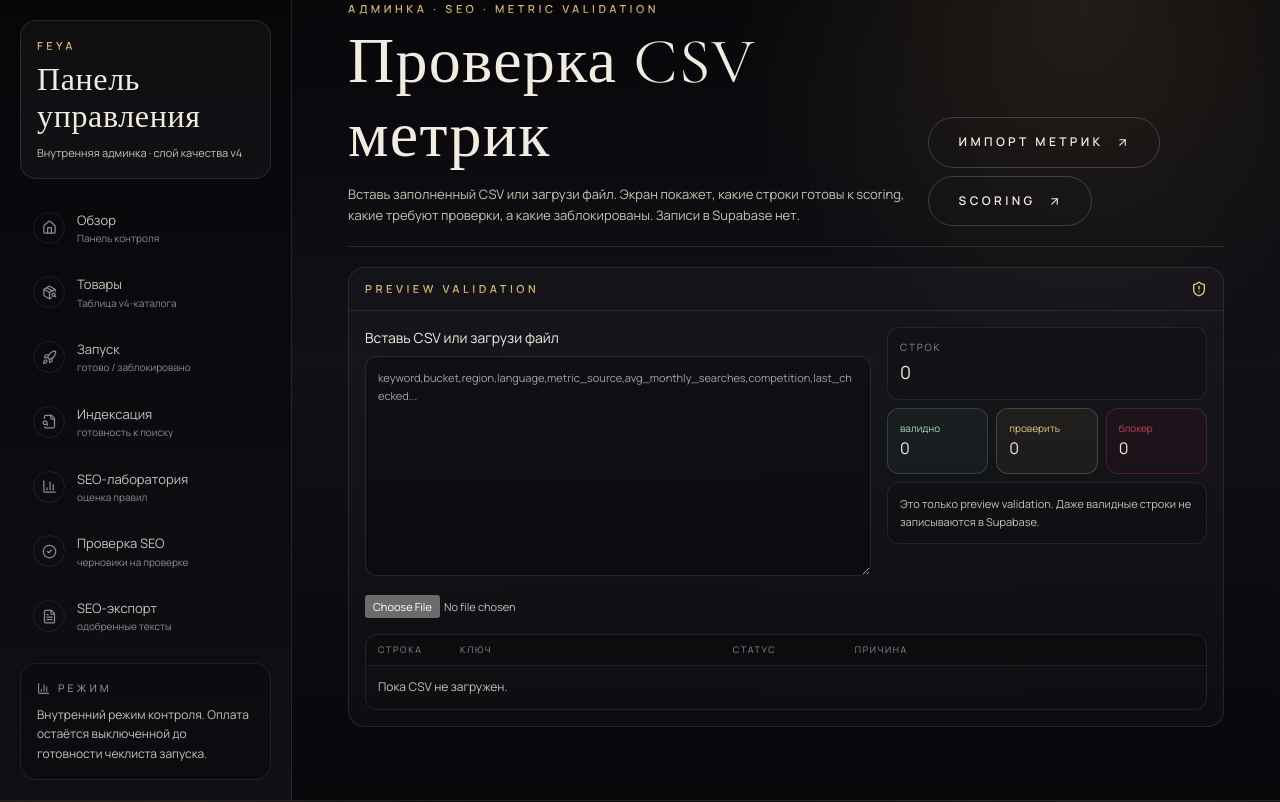
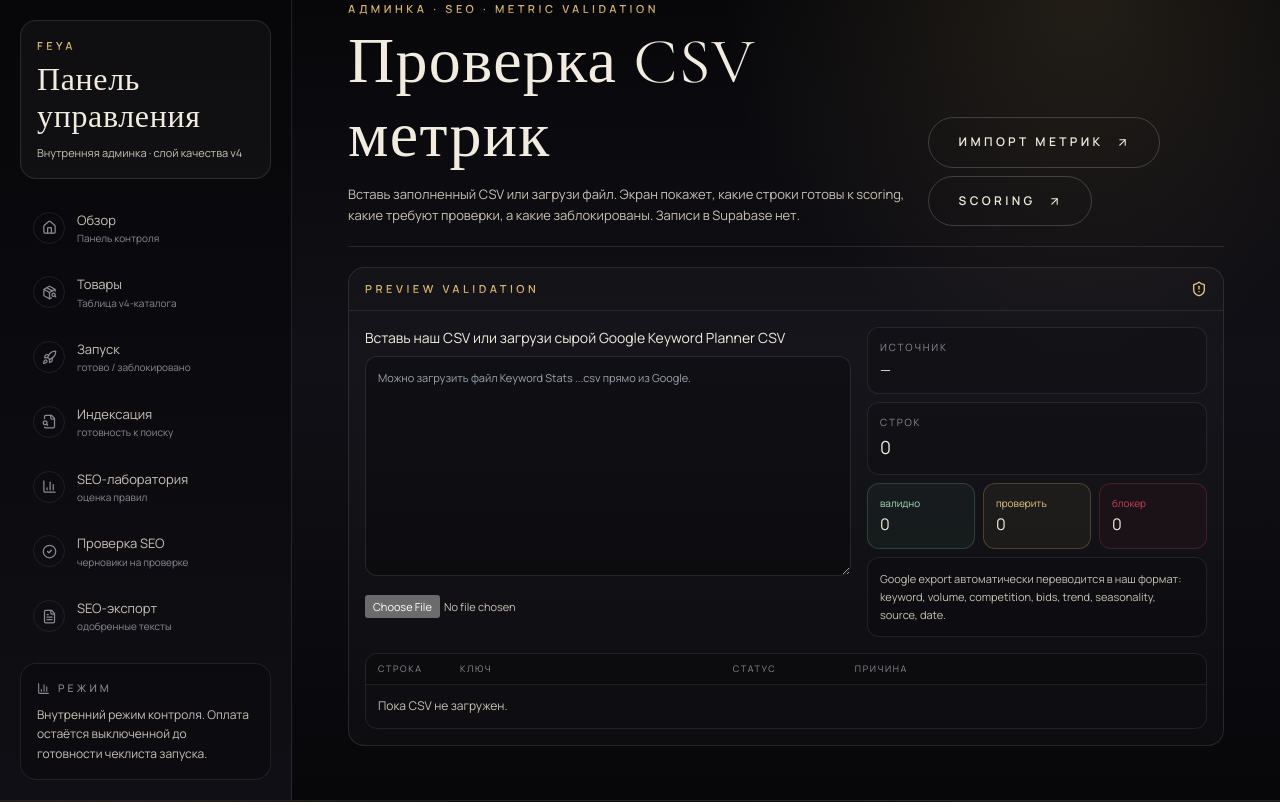
Before and after one commit to THEFEYA/feya-commerce, a Next.js app: page /admin/seo-engine/metric-import/validate in a window 1280 px wide. Shown: the top 802 px of the page. Built offline with nearby package versions, Linux system fonts and the light colour scheme; a web font is replaced by a local one.

Commit message:
feat: normalize Google Keyword Planner CSV imports

```diff
--- a/app/admin/seo-engine/metric-import/CsvMetricImportValidator.tsx
+++ b/app/admin/seo-engine/metric-import/CsvMetricImportValidator.tsx
@@ -3,66 +3,85 @@
 import { useMemo, useState } from 'react';
 
 const REQUIRED_COLUMNS = ['keyword', 'region', 'language', 'metric_source', 'avg_monthly_searches', 'competition', 'last_checked'];
-const ALLOWED_SOURCES = ['google_ads', 'csv_manual', 'erank', 'dataforseo', 'google_trends', 'search_console_future'];
-const ALLOWED_COMPETITION = ['LOW', 'MEDIUM', 'HIGH'];
+const ALLOWED_SOURCES = ['google_ads', 'google_keyword_planner', 'csv_manual', 'erank', 'dataforseo', 'google_trends', 'search_console_future'];
+const ALLOWED_COMPETITION = ['LOW', 'MEDIUM', 'HIGH', 'UNKNOWN'];
 
 type CsvRow = Record<string, string>;
 type RowStatus = 'valid' | 'blocked' | 'warning';
+type ParsedCsv = { headers: string[]; rows: CsvRow[]; source: 'our_csv' | 'google_keyword_planner' | 'empty'; detectedAtLine: number };
 
-type ValidationResult = {
-  rowNumber: number;
-  keyword: string;
-  status: RowStatus;
-  issues: string[];
-};
+type ValidationResult = { rowNumber: number; keyword: string; status: RowStatus; issues: string[] };
 
-function parseCsvLine(line: string) {
+function parseDelimitedLine(line: string, delimiter: string) {
   const cells: string[] = [];
   let current = '';
   let quoted = false;
-
   for (let index = 0; index < line.length; index += 1) {
     const char = line[index];
     const next = line[index + 1];
-
-    if (char === '"' && quoted && next === '"') {
-      current += '"';
-      index += 1;
-      continue;
-    }
-
-    if (char === '"') {
-      quoted = !quoted;
-      continue;
-    }
-
-    if (char === ',' && !quoted) {
-      cells.push(current.trim());
-      current = '';
-      continue;
-    }
-
+    if (char === '"' && quoted && next === '"') { current += '"'; index += 1; continue; }
+    if (char === '"') { quoted = !quoted; continue; }
+    if (char === delimiter && !quoted) { cells.push(current.trim()); current = ''; continue; }
     current += char;
   }
-
   cells.push(current.trim());
   return cells;
 }
 
-function parseCsv(text: string) {
-  const lines = text.split(/\r?\n/).filter((line) => line.trim().length > 0);
-  if (!lines.length) return { headers: [], rows: [] as CsvRow[] };
+function cleanNumber(value: string) {
+  const cleaned = String(value || '').replaceAll('"', '').replaceAll('\u202f', '').replaceAll(' ', '').replace(',', '.').replace(/[^0-9.\-]/g, '');
+  return cleaned;
+}
 
-  const headers = parseCsvLine(lines[0]).map((header) => header.trim());
-  const rows = lines.slice(1).map((line) => {
-    const cells = parseCsvLine(line);
-    return headers.reduce<CsvRow>((row, header, index) => {
-      row[header] = cells[index] || '';
-      return row;
-    }, {});
+function normalizeCompetition(value: string) {
+  const text = String(value || '').trim().toLowerCase();
+  if (['high', 'высокий', 'высокая'].includes(text)) return 'HIGH';
+  if (['medium', 'средний', 'средняя'].includes(text)) return 'MEDIUM';
+  if (['low', 'низкий', 'низкая'].includes(text)) return 'LOW';
+  return 'UNKNOWN';
+}
+
+function todayIso() { return new Date().toISOString().slice(0, 10); }
+
+function normalizeGoogleRow(row: CsvRow): CsvRow {
+  const keyword = row.Keyword || row.keyword || '';
+  return {
+    keyword,
+    region: 'US',
+    language: 'en',
+    metric_source: 'google_keyword_planner',
+    avg_monthly_searches: cleanNumber(row['Avg. monthly searches']),
+    competition: normalizeCompetition(row.Competition),
+    competition_index: cleanNumber(row['Competition (indexed value)']),
+    low_bid: cleanNumber(row['Top of page bid (low range)']),
+    high_bid: cleanNumber(row['Top of page bid (high range)']),
+    trend: row['Изменение за год'] || '',
+    seasonality: [
+      row['Searches: Jun 2025'], row['Searches: Jul 2025'], row['Searches: Aug 2025'], row['Searches: Sep 2025'], row['Searches: Oct 2025'], row['Searches: Nov 2025'],
+      row['Searches: Dec 2025'], row['Searches: Jan 2026'], row['Searches: Feb 2026'], row['Searches: Mar 2026'], row['Searches: Apr 2026'], row['Searches: May 2026'],
+    ].filter(Boolean).join('|'),
+    last_checked: todayIso(),
+    notes: `google_export_currency=${row.Currency || ''}; qoq=${row['Изменение за квартал'] || ''}; yoy=${row['Изменение за год'] || ''}`,
+  };
+}
+
+function parseCsv(text: string): ParsedCsv {
+  const lines = text.replace(/^\uFEFF/, '').split(/\r?\n/).filter((line) => line.trim().length > 0);
+  if (!lines.length) return { headers: [], rows: [], source: 'empty', detectedAtLine: 0 };
+  const googleHeaderIndex = lines.findIndex((line) => line.includes('Keyword\t') && line.includes('Avg. monthly searches'));
+  const delimiter = googleHeaderIndex >= 0 ? '\t' : ',';
+  const headerIndex = googleHeaderIndex >= 0 ? googleHeaderIndex : 0;
+  const rawHeaders = parseDelimitedLine(lines[headerIndex], delimiter).map((header) => header.trim().replace(/^\uFEFF/, ''));
+  const rawRows = lines.slice(headerIndex + 1).map((line) => {
+    const cells = parseDelimitedLine(line, delimiter);
+    return rawHeaders.reduce<CsvRow>((row, header, index) => { row[header] = cells[index] || ''; return row; }, {});
   });
-
-  return { headers, rows };
+  if (googleHeaderIndex >= 0) {
+    const rows = rawRows.map(normalizeGoogleRow).filter((row) => row.keyword);
+    const headers = ['keyword', 'region', 'language', 'metric_source', 'avg_monthly_searches', 'competition', 'competition_index', 'low_bid', 'high_bid', 'trend', 'seasonality', 'last_checked', 'notes'];
+    return { headers, rows, source: 'google_keyword_planner', detectedAtLine: googleHeaderIndex + 1 };
+  }
+  return { headers: rawHeaders, rows: rawRows, source: 'our_csv', detectedAtLine: 1 };
 }
 
 function isNonNegativeNumber(value: string) {
@@ -74,61 +93,30 @@ function isNonNegativeNumber(value: string) {
 function validateRow(row: CsvRow, rowNumber: number): ValidationResult {
   const issues: string[] = [];
   const warnings: string[] = [];
-
-  REQUIRED_COLUMNS.forEach((column) => {
-    if (!row[column]?.trim()) issues.push(`нет ${column}`);
-  });
-
-  if (row.metric_source && !ALLOWED_SOURCES.includes(row.metric_source)) {
-    issues.push('неизвестный metric_source');
-  }
-
-  if (row.language && row.language !== 'en') {
-    issues.push('language должен быть en');
-  }
-
-  if (row.avg_monthly_searches && !isNonNegativeNumber(row.avg_monthly_searches)) {
-    issues.push('avg_monthly_searches должен быть числом >= 0');
-  }
-
-  if (row.competition && !ALLOWED_COMPETITION.includes(row.competition.toUpperCase())) {
-    issues.push('competition должен быть LOW / MEDIUM / HIGH');
-  }
-
-  if (row.metric_source === 'google_trends') {
-    warnings.push('Google Trends не заменяет search volume');
-  }
-
-  if (!row.low_bid && !row.high_bid) {
-    warnings.push('нет bid-данных: scoring будет менее точным');
-  }
-
-  if (issues.length) {
-    return { rowNumber, keyword: row.keyword || '—', status: 'blocked', issues };
-  }
-
-  if (warnings.length) {
-    return { rowNumber, keyword: row.keyword || '—', status: 'warning', issues: warnings };
-  }
-
+  REQUIRED_COLUMNS.forEach((column) => { if (!row[column]?.trim()) issues.push(`нет ${column}`); });
+  if (row.metric_source && !ALLOWED_SOURCES.includes(row.metric_source)) issues.push('неизвестный metric_source');
+  if (row.language && row.language !== 'en') issues.push('language должен быть en');
+  if (row.avg_monthly_searches && !isNonNegativeNumber(row.avg_monthly_searches)) issues.push('avg_monthly_searches должен быть числом >= 0');
+  if (row.competition && !ALLOWED_COMPETITION.includes(row.competition.toUpperCase())) issues.push('competition должен быть LOW / MEDIUM / HIGH / UNKNOWN');
+  if (row.competition === 'UNKNOWN') warnings.push('competition unknown: можно оставить как support/hold');
+  if (row.metric_source === 'google_trends') warnings.push('Google Trends не заменяет search volume');
+  if (!row.low_bid && !row.high_bid) warnings.push('нет bid-данных: scoring будет менее точным');
+  if (issues.length) return { rowNumber, keyword: row.keyword || '—', status: 'blocked', issues };
+  if (warnings.length) return { rowNumber, keyword: row.keyword || '—', status: 'warning', issues: warnings };
   return { rowNumber, keyword: row.keyword || '—', status: 'valid', issues: ['готово к scoring'] };
 }
 
-function statusText(status: RowStatus) {
-  if (status === 'valid') return 'валидно';
-  if (status === 'warning') return 'проверить';
-  return 'блокер';
-}
+function statusText(status: RowStatus) { if (status === 'valid') return 'валидно'; if (status === 'warning') return 'проверить'; return 'блокер'; }
+function statusClass(status: RowStatus) { if (status === 'valid') return 'border-[rgba(108,183,138,.35)] text-[#a9dfbd] bg-[rgba(108,183,138,.08)]'; if (status === 'warning') return 'border-[rgba(212,178,106,.30)] text-[var(--gold-warm)] bg-[rgba(212,178,106,.07)]'; return 'border-[rgba(196,64,88,.34)] text-[var(--ruby-soft)] bg-[rgba(160,32,56,.08)]'; }
 
-function statusClass(status: RowStatus) {
-  if (status === 'valid') return 'border-[rgba(108,183,138,.35)] text-[#a9dfbd] bg-[rgba(108,183,138,.08)]';
-  if (status === 'warning') return 'border-[rgba(212,178,106,.30)] text-[var(--gold-warm)] bg-[rgba(212,178,106,.07)]';
-  return 'border-[rgba(196,64,88,.34)] text-[var(--ruby-soft)] bg-[rgba(160,32,56,.08)]';
+function toCsv(rows: CsvRow[]) {
+  const headers = ['keyword', 'region', 'language', 'metric_source', 'avg_monthly_searches', 'competition', 'competition_index', 'low_bid', 'high_bid', 'trend', 'seasonality', 'last_checked', 'notes'];
+  const esc = (value: string) => /[",\n\r]/.test(value || '') ? `"${String(value || '').replaceAll('"', '""')}"` : String(value || '');
+  return `${headers.join(',')}\n${rows.map((row) => headers.map((header) => esc(row[header])).join(',')).join('\n')}\n`;
 }
 
 export function CsvMetricImportValidator() {
   const [text, setText] = useState('');
-
   const parsed = useMemo(() => parseCsv(text), [text]);
   const missingHeaders = REQUIRED_COLUMNS.filter((column) => parsed.headers.length && !parsed.headers.includes(column));
   const results = useMemo(() => parsed.rows.map((row, index) => validateRow(row, index + 2)), [parsed.rows]);
@@ -139,35 +127,39 @@ export function CsvMetricImportValidator() {
   function handleFile(file: File | null) {
     if (!file) return;
     const reader = new FileReader();
-    reader.onload = () => setText(String(reader.result || ''));
-    reader.readAsText(file);
+    reader.onload = () => {
+      const buffer = reader.result as ArrayBuffer;
+      const bytes = new Uint8Array(buffer);
+      const encoding = bytes[0] === 0xff && bytes[1] === 0xfe ? 'utf-16le' : bytes[0] === 0xfe && bytes[1] === 0xff ? 'utf-16be' : 'utf-8';
+      setText(new TextDecoder(encoding).decode(buffer));
+    };
+    reader.readAsArrayBuffer(file);
+  }
+
+  function downloadNormalized() {
+    const blob = new Blob([toCsv(parsed.rows)], { type: 'text/csv;charset=utf-8' });
+    const url = URL.createObjectURL(blob);
+    const link = document.createElement('a');
+    link.href = url;
+    link.download = `thefeya-normalized-google-keywords-${todayIso()}.csv`;
+    document.body.appendChild(link); link.click(); document.body.removeChild(link); URL.revokeObjectURL(url);
   }
 
   return <div className="space-y-4">
-    <div className="grid lg:grid-cols-[1fr_320px] gap-4">
+    <div className="grid lg:grid-cols-[1fr_340px] gap-4">
       <div>
-        <div className="text-bone text-[14px] mb-2">Вставь CSV или загрузи файл</div>
-        <textarea value={text} onChange={(event) => setText(event.target.value)} placeholder="keyword,bucket,region,language,metric_source,avg_monthly_searches,competition,last_checked..." className="min-h-[220px] w-full rounded-xl border border-[rgba(216,214,211,.12)] bg-black/25 p-3 text-[11px] leading-relaxed text-[var(--bone-dim)] outline-none focus:border-[rgba(212,178,106,.45)]" />
-        <input type="file" accept=".csv,text/csv" onChange={(event) => handleFile(event.target.files?.[0] || null)} className="mt-3 text-[11px] text-[var(--bone-dim)]" />
+        <div className="text-bone text-[14px] mb-2">Вставь наш CSV или загрузи сырой Google Keyword Planner CSV</div>
+        <textarea value={text} onChange={(event) => setText(event.target.value)} placeholder="Можно загрузить файл Keyword Stats ...csv прямо из Google." className="min-h-[220px] w-full rounded-xl border border-[rgba(216,214,211,.12)] bg-black/25 p-3 text-[11px] leading-relaxed text-[var(--bone-dim)] outline-none focus:border-[rgba(212,178,106,.45)]" />
+        <div className="mt-3 flex flex-wrap items-center gap-3"><input type="file" accept=".csv,text/csv" onChange={(event) => handleFile(event.target.files?.[0] || null)} className="text-[11px] text-[var(--bone-dim)]" />{parsed.rows.length ? <button type="button" onClick={downloadNormalized} className="btn-ghost">Скачать нормализованный CSV</button> : null}</div>
       </div>
       <div className="space-y-2">
+        <div className="rounded-xl border border-[rgba(216,214,211,.10)] bg-black/15 p-3"><div className="text-[10px] uppercase tracking-[0.18em] text-[var(--smoke)]">Источник</div><div className="mt-1 text-bone text-[14px]">{parsed.source === 'google_keyword_planner' ? 'Google Keyword Planner' : parsed.source === 'our_csv' ? 'TheFEYA CSV' : '—'}</div></div>
         <div className="rounded-xl border border-[rgba(216,214,211,.10)] bg-black/15 p-3"><div className="text-[10px] uppercase tracking-[0.18em] text-[var(--smoke)]">Строк</div><div className="mt-1 text-bone text-[18px]">{results.length}</div></div>
-        <div className="grid grid-cols-3 gap-2">
-          <div className="rounded-xl border border-[rgba(108,183,138,.25)] bg-[rgba(108,183,138,.06)] p-3"><div className="text-[10px] text-[#a9dfbd]">валидно</div><div className="text-bone text-[16px]">{validCount}</div></div>
-          <div className="rounded-xl border border-[rgba(212,178,106,.25)] bg-[rgba(212,178,106,.06)] p-3"><div className="text-[10px] text-[var(--gold-warm)]">проверить</div><div className="text-bone text-[16px]">{warningCount}</div></div>
-          <div className="rounded-xl border border-[rgba(196,64,88,.25)] bg-[rgba(160,32,56,.06)] p-3"><div className="text-[10px] text-[var(--ruby-soft)]">блокер</div><div className="text-bone text-[16px]">{blockedCount}</div></div>
-        </div>
-        <div className="rounded-xl border border-[rgba(216,214,211,.10)] bg-black/15 p-3 text-[11px] leading-relaxed text-[var(--bone-dim)]">Это только preview validation. Даже валидные строки не записываются в Supabase.</div>
+        <div className="grid grid-cols-3 gap-2"><div className="rounded-xl border border-[rgba(108,183,138,.25)] bg-[rgba(108,183,138,.06)] p-3"><div className="text-[10px] text-[#a9dfbd]">валидно</div><div className="text-bone text-[16px]">{validCount}</div></div><div className="rounded-xl border border-[rgba(212,178,106,.25)] bg-[rgba(212,178,106,.06)] p-3"><div className="text-[10px] text-[var(--gold-warm)]">проверить</div><div className="text-bone text-[16px]">{warningCount}</div></div><div className="rounded-xl border border-[rgba(196,64,88,.25)] bg-[rgba(160,32,56,.06)] p-3"><div className="text-[10px] text-[var(--ruby-soft)]">блокер</div><div className="text-bone text-[16px]">{blockedCount}</div></div></div>
+        <div className="rounded-xl border border-[rgba(216,214,211,.10)] bg-black/15 p-3 text-[11px] leading-relaxed text-[var(--bone-dim)]">Google export автоматически переводится в наш формат: keyword, volume, competition, bids, trend, seasonality, source, date.</div>
       </div>
     </div>
-
     {missingHeaders.length ? <div className="rounded-xl border border-[rgba(196,64,88,.30)] bg-[rgba(160,32,56,.08)] p-3 text-[11px] leading-relaxed text-[var(--ruby-soft)]">В CSV не хватает обязательных колонок: {missingHeaders.join(', ')}</div> : null}
-
-    <div className="max-h-[420px] overflow-auto rounded-xl border border-[rgba(216,214,211,.10)]">
-      <div className="grid grid-cols-[70px_1fr_110px_1.3fr] gap-3 px-3 py-2 border-b border-[rgba(216,214,211,.10)] bg-black/20 text-[9px] uppercase tracking-[0.18em] text-[var(--smoke)] sticky top-0 z-10"><div>Строка</div><div>Ключ</div><div>Статус</div><div>Причина</div></div>
-      <div className="divide-y divide-[rgba(216,214,211,.08)]">
-        {results.length ? results.map((row) => <div key={`${row.rowNumber}-${row.keyword}`} className="grid grid-cols-[70px_1fr_110px_1.3fr] gap-3 px-3 py-2 text-[11px] leading-relaxed"><div className="text-[var(--smoke)]">{row.rowNumber}</div><div className="text-bone">{row.keyword}</div><div><span className={`inline-flex rounded-full border px-2 py-0.5 text-[9px] uppercase tracking-[0.14em] ${statusClass(row.status)}`}>{statusText(row.status)}</span></div><div className="text-[var(--bone-dim)]">{row.issues.join(' · ')}</div></div>) : <div className="p-3 text-[12px] text-[var(--bone-dim)]">Пока CSV не загружен.</div>}
-      </div>
-    </div>
+    <div className="max-h-[420px] overflow-auto rounded-xl border border-[rgba(216,214,211,.10)]"><div className="grid grid-cols-[70px_1fr_110px_1.3fr] gap-3 px-3 py-2 border-b border-[rgba(216,214,211,.10)] bg-black/20 text-[9px] uppercase tracking-[0.18em] text-[var(--smoke)] sticky top-0 z-10"><div>Строка</div><div>Ключ</div><div>Статус</div><div>Причина</div></div><div className="divide-y divide-[rgba(216,214,211,.08)]">{results.length ? results.slice(0, 400).map((row) => <div key={`${row.rowNumber}-${row.keyword}`} className="grid grid-cols-[70px_1fr_110px_1.3fr] gap-3 px-3 py-2 text-[11px] leading-relaxed"><div className="text-[var(--smoke)]">{row.rowNumber}</div><div className="text-bone">{row.keyword}</div><div><span className={`inline-flex rounded-full border px-2 py-0.5 text-[9px] uppercase tracking-[0.14em] ${statusClass(row.status)}`}>{statusText(row.status)}</span></div><div className="text-[var(--bone-dim)]">{row.issues.join(' · ')}</div></div>) : <div className="p-3 text-[12px] text-[var(--bone-dim)]">Пока CSV не загружен.</div>}</div></div>
   </div>;
 }
```
